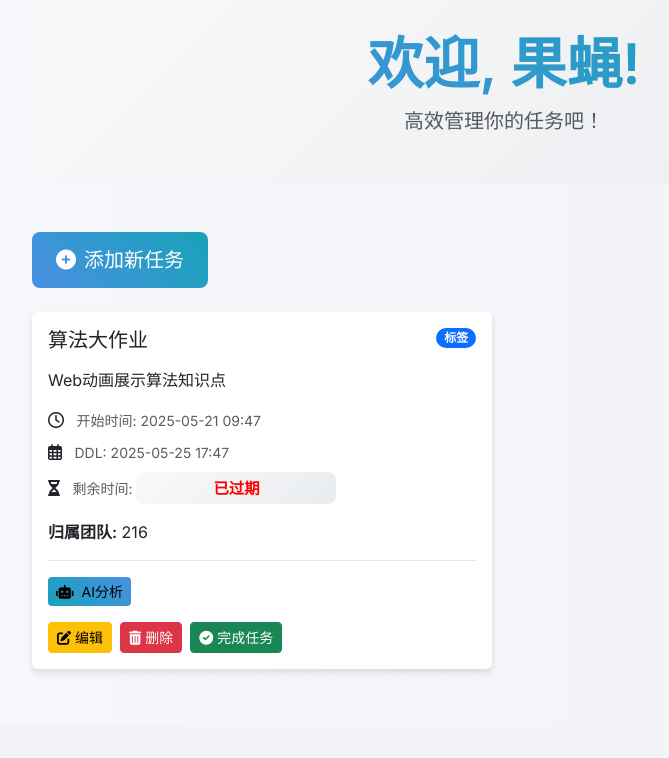
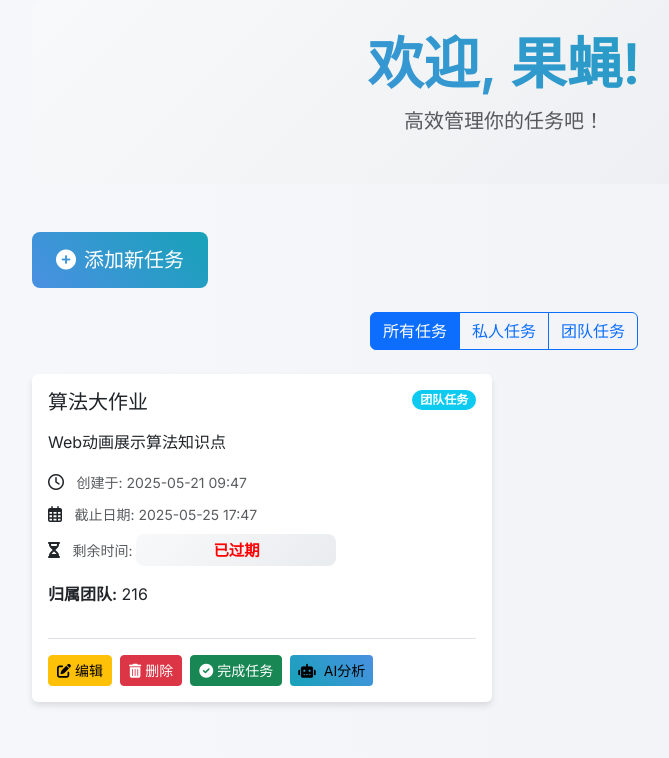
Before and after one commit to lilili-oh/smart_web, a Flask app: page /dashboard in a window 1280 px wide. Shown: the part 113-871 px from the top of the page, without its empty margins (136-805 px from the left). Before the commit the page ends 786 px from the top, so only its background shows below. Run offline with Flask 3, Linux system fonts and the light colour scheme; a user stored in the database is signed in; data comes from the database, SQL or seed files in the repository.

Commit message:
添加标签筛选功能，采用弹窗呈现AI分析内容，修改按钮布局等

```diff
--- a/templates/dashboard.html
+++ b/templates/dashboard.html
@@ -15,50 +15,100 @@
         </div>
     </div>
 
+    {# Filter Buttons Section #}
+    <div class="row mb-4">
+        <div class="col-12 d-flex justify-content-center">
+            <div class="btn-group" role="group" aria-label="Task filters">
+                <button type="button" class="btn btn-outline-primary active" data-filter="all">所有任务</button>
+                <button type="button" class="btn btn-outline-primary" data-filter="private">私人任务</button>
+                <button type="button" class="btn btn-outline-primary" data-filter="team">团队任务</button>
+            </div>
+        </div>
+    </div>
+
     <div class="row">
         {% for data in user_data %}
-        <div class="col-md-6 mb-4">
+        <div class="col-md-6 mb-4 task-card-col" data-task-type="{{ 'team' if data.team else 'private' }}">
             <div class="card task-card h-100">
-                <div class="card-body">
+                <div class="card-body d-flex flex-column"> {# Add d-flex and flex-column here #}
+                    <div class="flex-grow-1"> {# This div will take up available space #}
                         <div class="d-flex justify-content-between align-items-start mb-3">
                             <h5 class="card-title mb-0">{{ data.title }}</h5>
-                        <span class="badge bg-primary rounded-pill">标签</span>
+                            {# Dynamic Tag Display #}
+                            {% if data.team %}
+                            <span class="badge bg-info rounded-pill">团队任务</span>
+                            {% else %}
+                            <span class="badge bg-secondary rounded-pill">私人任务</span>
+                            {% endif %}
                         </div>
                         <p class="card-text">{{ data.content }}</p>
                         <div class="task-meta mb-3">
                             <p class="card-text mb-2">
                                 <i class="far fa-clock me-2"></i>
-                            <small class="text-muted">开始时间: {{ data.created_at.strftime('%Y-%m-%d %H:%M') }}</small>
+                                <small class="text-muted">创建于: {{ data.created_at.strftime('%Y-%m-%d %H:%M') }}</small>
                             </p>
-                        {% if data.deadline %}
+                            {% if data.is_completed %}
+                            <p class="card-text mb-2">
+                                <i class="fas fa-check-circle me-2 text-success"></i>
+                                <small class="text-muted">已于 {{ data.completed_at.strftime('%Y-%m-%d %H:%M') }} 完成</small>
+                            </p>
+                            {% elif data.deadline %}
                             <p class="card-text mb-2">
                                 <i class="far fa-calendar-alt me-2"></i>
-                            <small class="text-muted">DDL: {{ data.deadline.strftime('%Y-%m-%d %H:%M') }}</small>
+                                <small class="text-muted">截止日期: {{ data.deadline.strftime('%Y-%m-%d %H:%M') }}</small>
                             </p>
                             <p class="card-text">
                                 <i class="fas fa-hourglass-half me-2"></i>
-                            <small class="text-muted">剩余时间: <span class="countdown" data-deadline="{{ data.deadline.strftime('%Y-%m-%d %H:%M:%S') }}">Loading...</span></small>
+                                <small class="text-muted">剩余时间: <span class="countdown" id="countdown-{{ data.id }}" data-deadline="{{ data.deadline.isoformat() }}">Loading...</span></small>
+                            </p>
+                            {% else %}
+                            <p class="card-text mb-2">
+                                <i class="far fa-calendar-alt me-2"></i>
+                                <small class="text-muted">未设置截止日期</small>
                             </p>
                             {% endif %}
                         </div>
 
-                    <p><strong>归属团队:</strong> {{ data.team.name if data.team else 'No team assigned' }}</p>
+                        <p><strong>归属团队:</strong> {{ data.team.name if data.team else '未分配团队' }}</p>
                         <p>
                             {% if data.team_editable %}
                                 <span class="badge bg-success">队伍可编辑</span>
                             {% endif %}
                         </p>
+                    </div> {# End of flex-grow-1 #}
 
-                    <div class="ai-analysis-section mt-3">
-                        <button class="btn btn-info btn-sm analyze-btn" data-task-id="{{ data.id }}">
+                    <div class="task-actions mt-3 pt-3 border-top"> {# Add pt-3 and border-top here #}
+                        <a href="{{ url_for('edit_data', data_id=data.id) }}" class="btn btn-warning btn-sm">
+                            <i class="fas fa-edit me-1"></i>编辑
+                        </a>
+                        <a href="{{ url_for('delete_data', data_id=data.id) }}" class="btn btn-danger btn-sm" onclick="return confirm('是否确实要删除此任务？')">
+                            <i class="fas fa-trash-alt me-1"></i>删除
+                        </a>
+                        {# 新增的完成任务按钮 #}
+                        {% if not data.is_completed %}
+                        <button class="btn btn-success btn-sm complete-btn" data-task-id="{{ data.id }}">
+                            <i class="fas fa-check-circle me-1"></i>完成任务
+                        </button>
+                        <button class="btn btn-info btn-sm analyze-btn" data-task-id="{{ data.id }}" data-bs-toggle="modal" data-bs-target="#analysisModal">
                             <i class="fas fa-robot me-2"></i>AI分析
                         </button>
-                        <div id="analysis-result-{{ data.id }}" class="analysis-result mt-3" style="display: none;">
-                            <div class="card analysis-card">
-                                <div class="card-body">
-                                    <h6 class="card-subtitle mb-3 text-primary">
-                                        <i class="fas fa-brain me-2"></i>AI分析
-                                    </h6>
+                        {% endif %}
+                    </div>
+                </div>
+            </div>
+        </div>
+        {% endfor %}
+    </div>
+</div>
+
+<div class="modal fade" id="analysisModal" tabindex="-1" aria-labelledby="analysisModalLabel" aria-hidden="true">
+    <div class="modal-dialog modal-dialog-centered modal-lg">
+        <div class="modal-content">
+            <div class="modal-header">
+                <h5 class="modal-title" id="analysisModalLabel"><i class="fas fa-brain me-2"></i>AI分析结果</h5>
+                <button type="button" class="btn-close" data-bs-dismiss="modal" aria-label="Close"></button>
+            </div>
+            <div class="modal-body">
                 <div class="analysis-content">
                     <div class="analysis-item">
                         <p><strong><i class="fas fa-chart-line me-2"></i>复杂度：</strong><span class="complexity"></span></p>
@@ -83,35 +133,13 @@
                     </div>
                 </div>
             </div>
+            <div class="modal-footer">
+                <button type="button" class="btn btn-secondary" data-bs-dismiss="modal">关闭</button>
+            </div>
         </div>
     </div>
 </div>
 
-                    <div class="task-actions mt-3">
-                        <a href="{{ url_for('edit_data', data_id=data.id) }}" class="btn btn-warning btn-sm">
-                            <i class="fas fa-edit me-1"></i>编辑
-                        </a>
-                        <a href="{{ url_for('delete_data', data_id=data.id) }}" class="btn btn-danger btn-sm" onclick="return confirm('Are you sure you want to delete this task?')">
-                            <i class="fas fa-trash-alt me-1"></i>删除
-                        </a>
-                        {# 新增的完成任务按钮 #}
-                        {% if not data.is_completed %}
-                        <button class="btn btn-success btn-sm complete-btn" data-task-id="{{ data.id }}">
-                            <i class="fas fa-check-circle me-1"></i>完成任务
-                        </button>
-                        {% else %}
-                        <p class="card-text mb-2 text-center" style="flex-grow: 1;">
-                            <i class="fas fa-check-circle me-2 text-success"></i>
-                            已完成
-                        </p>
-                        {% endif %}
-                    </div>
-                </div>
-            </div>
-        </div>
-        {% endfor %}
-    </div>
-</div>
 
 <script>
 // 倒计时功能
@@ -152,16 +180,16 @@ document.addEventListener('DOMContentLoaded', function() {
 
     // AI分析按钮功能
     const analyzeButtons = document.querySelectorAll('.analyze-btn');
+    const analysisModal = new bootstrap.Modal(document.getElementById('analysisModal'));
+    const modalAnalysisContent = document.querySelector('#analysisModal .analysis-content');
 
     analyzeButtons.forEach(button => {
         button.addEventListener('click', async function() {
             const taskId = this.dataset.taskId;
-            const resultDiv = document.getElementById(`analysis-result-${taskId}`);
-            const analysisContent = resultDiv.querySelector('.analysis-content');
 
             // Show loading state
             this.disabled = true;
-            this.textContent = 'Analyzing...';
+            this.innerHTML = '<span class="spinner-border spinner-border-sm" role="status" aria-hidden="true"></span> 分析中...';
 
             try {
                 const response = await fetch(`/analyze_task/${taskId}`, {
@@ -177,31 +205,32 @@ document.addEventListener('DOMContentLoaded', function() {
                     throw new Error(data.error);
                 }
 
-                // Update the analysis content
-                analysisContent.querySelector('.complexity').textContent = data.complexity;
-                analysisContent.querySelector('.estimated-time').textContent = data.estimated_time;
-                analysisContent.querySelector('.priority').textContent = data.priority;
+                // Update the analysis content in the modal
+                modalAnalysisContent.querySelector('.complexity').textContent = data.complexity;
+                modalAnalysisContent.querySelector('.estimated-time').textContent = data.estimated_time;
+                modalAnalysisContent.querySelector('.priority').textContent = data.priority;
 
                 // Update steps
-                const stepsList = analysisContent.querySelector('.steps-list');
+                const stepsList = modalAnalysisContent.querySelector('.steps-list');
                 stepsList.innerHTML = data.steps.map(step => `<li>${step}</li>`).join('');
 
                 // Update challenges
-                const challengesList = analysisContent.querySelector('.challenges-list');
+                const challengesList = modalAnalysisContent.querySelector('.challenges-list');
                 challengesList.innerHTML = data.challenges.map(challenge => `<li>${challenge}</li>`).join('');
 
                 // Update solutions
-                const solutionsList = analysisContent.querySelector('.solutions-list');
+                const solutionsList = modalAnalysisContent.querySelector('.solutions-list');
                 solutionsList.innerHTML = data.solutions.map(solution => `<li>${solution}</li>`).join('');
 
-                // Show the result
-                resultDiv.style.display = 'block';
+                // Show the modal
+                analysisModal.show();
+
             } catch (error) {
                 alert('Error during analysis: ' + error.message);
             } finally {
                 // Reset button state
                 this.disabled = false;
-                this.textContent = 'Analyze with AI';
+                this.innerHTML = '<i class="fas fa-robot me-2"></i>AI分析';
             }
         });
     });
@@ -239,6 +268,29 @@ document.addEventListener('DOMContentLoaded', function() {
                     console.error('Error completing task:', error);
                 });
             }
+        });
+    });
+
+    // Filtering tasks
+    const filterButtons = document.querySelectorAll('.btn-group .btn');
+    const taskCards = document.querySelectorAll('.task-card-col');
+
+    filterButtons.forEach(button => {
+        button.addEventListener('click', function() {
+            // Remove active class from all buttons and add to the clicked one
+            filterButtons.forEach(btn => btn.classList.remove('active'));
+            this.classList.add('active');
+
+            const filterType = this.dataset.filter;
+
+            taskCards.forEach(card => {
+                const taskType = card.dataset.taskType;
+                if (filterType === 'all' || filterType === taskType) {
+                    card.style.display = 'block';
+                } else {
+                    card.style.display = 'none';
+                }
+            });
         });
     });
 });
@@ -307,12 +359,7 @@ document.addEventListener('DOMContentLoaded', function() {
     background: linear-gradient(45deg, var(--primary-color), var(--info-color));
 }
 
-/* AI Analysis Section */
-.ai-analysis-section {
-    border-top: 1px solid rgba(0, 0, 0, 0.1);
-    padding-top: 1rem;
-}
-
+/* AI Analysis Section (within modal now) */
 .analysis-card {
     background: linear-gradient(135deg, #ffffff 0%, #f8f9fa 100%);
     border: none;
@@ -364,6 +411,7 @@ document.addEventListener('DOMContentLoaded', function() {
 .task-actions {
     display: flex;
     gap: 0.5rem;
+    margin-top: auto; /* Push to the bottom */
 }
 
 .task-actions .btn {
```
Lines whose indentation alone changed are shown as unchanged.
